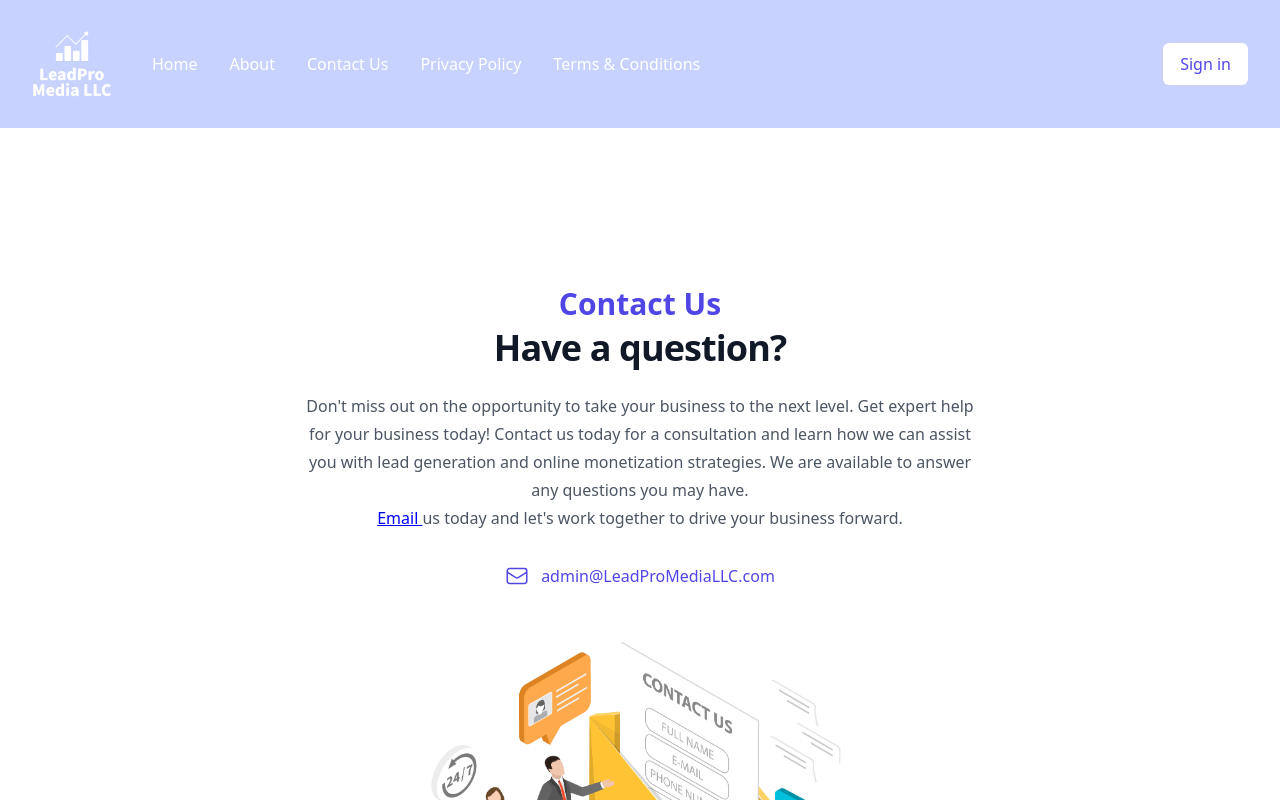
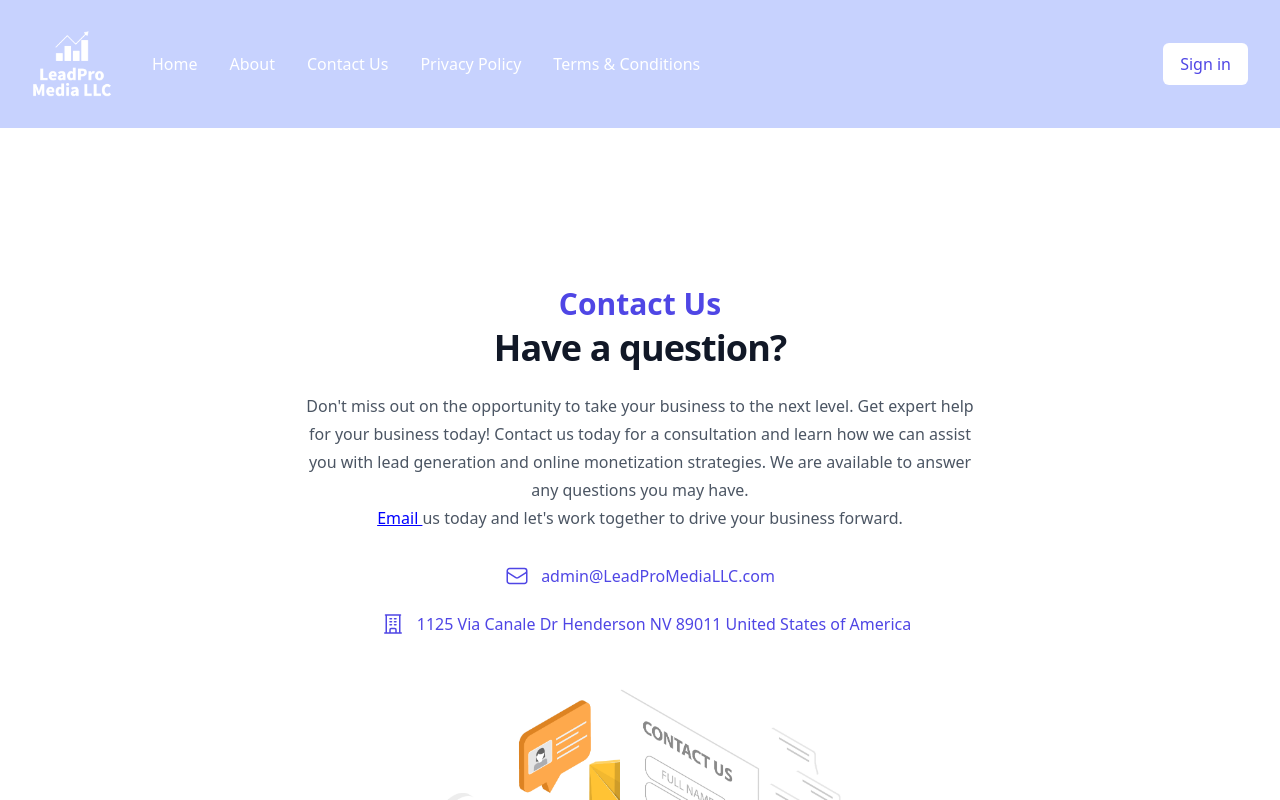
Before and after one commit to yogevzipori/payproweb, a Next.js app: page /contact in a window 1280 px wide. Shown: the top 800 px of the page. Built offline with nearby package versions, Linux system fonts and the light colour scheme.

Commit message:
addaddress

```diff
--- a/app/contact/page.js
+++ b/app/contact/page.js
@@ -6,6 +6,7 @@ import Image from "next/image";
 
 import {
   EnvelopeIcon,
+  BuildingOfficeIcon,
 
 } from "@heroicons/react/24/outline";
 
@@ -56,6 +57,22 @@ export default function Contact() {
                     admin@LeadProMediaLLC.com
                   </Link>
                 </dd>
+
+                <dt>
+                  <span className="sr-only">Address</span>
+                </dt>
+                <dd className="flex justify-center ml-3  text-base text-indigo-600">
+                 <BuildingOfficeIcon
+                    className="h-6 w-6 flex-shrink-0 text-indigo-600"
+                    aria-hidden="true"
+                  />
+                <div className="ml-3">
+                1125 Via Canale Dr
+                Henderson NV 89011
+                United States of America
+                </div>
+
+                </dd>
               </dl>
             </div>
           </div>
```
